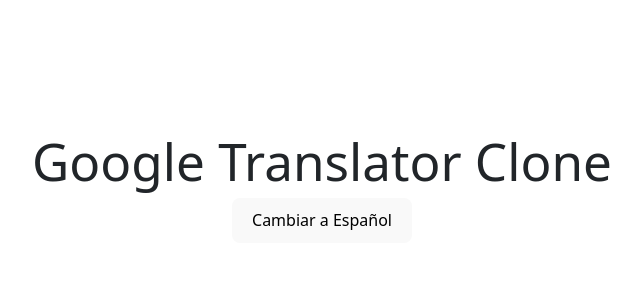
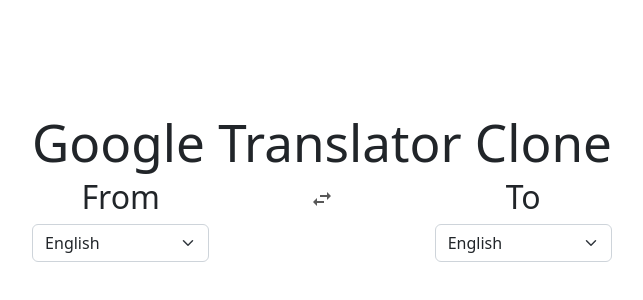
Before and after one commit to voluspak/google-translator-clone, a React (Vite) app: page / in a window 1280 px wide. Shown: the part 212-512 px from the top of the page, without its empty margins (318-961 px from the left). Built offline with nearby package versions, Linux system fonts and the light colour scheme.

Commit message:
Añadimos svg y selectores para los idiomas

```diff
--- a/src/App.tsx
+++ b/src/App.tsx
@@ -1,18 +1,39 @@
 import './App.css'
 import 'bootstrap/dist/css/bootstrap.min.css'
+import { Container, Row, Col, Button } from 'react-bootstrap'
 import useTranslateSettings from './hooks/useTranslateSettings'
+import { AUTO_LANGUAGE } from './constants'
+import ArrowIcon from './components/ArrowIcon'
+import LanguageSelector from './components/LanguageSelector'
 
 function App () {
-  const { setFromLenguage } = useTranslateSettings()
+  const { fromLanguage, interchangeLanguages, setFromLanguage, setToLanguage } = useTranslateSettings()
   return (
-    <div className="App">
+    <Container fluid>
       <h1>Google Translator Clone</h1>
-      <button
-      onClick={() => {
-        setFromLenguage('es')
-      }}
-      >Cambiar a Español</button>
-    </div>
+
+      <Row>
+        <Col>
+          <h2>From</h2>
+          <LanguageSelector onChange={setFromLanguage}/>
+        </Col>
+
+        <Col>
+          <Button
+          variant='link'
+          disabled={fromLanguage === AUTO_LANGUAGE}
+          onClick={interchangeLanguages}
+          >
+          <ArrowIcon />
+          </Button>
+        </Col>
+
+        <Col>
+          <h2>To</h2>
+          <LanguageSelector onChange={setToLanguage}/>
+        </Col>
+      </Row>
+    </Container>
   )
 }
 
--- /dev/null
+++ b/src/components/ArrowIcon.tsx
@@ -0,0 +1,10 @@
+
+const ArrowIcon = () => {
+  return (
+    <svg focusable="false" width='24' height='24' xmlns="http://www.w3.org/2000/svg" viewBox="0 0 24 24">
+        <path d="M6.99 11L3 15l3.99 4v-3H14v-2H6.99v-3zM21 9l-3.99-4v3H10v2h7.01v3L21 9z" />
+    </svg>
+  )
+}
+
+export default ArrowIcon
--- /dev/null
+++ b/src/components/LanguageSelector.tsx
@@ -0,0 +1,16 @@
+import { Form } from 'react-bootstrap'
+import { SUPPORTED_LANGUAGES } from '../constants'
+
+const LanguageSelector = ({ onChange }) => {
+  return (
+    <Form.Select aria-label='Selecciona el idioma'>
+      {Object.entries(SUPPORTED_LANGUAGES).map(([key, literal]) => (
+        <option key={key} value={key}>
+            {literal}
+        </option>
+      ))}
+    </Form.Select>
+  )
+}
+
+export default LanguageSelector
--- a/src/hooks/useTranslateSettings.ts
+++ b/src/hooks/useTranslateSettings.ts
@@ -1,5 +1,6 @@
 import { useReducer } from 'react'
-import { type State, type Action } from '../types'
+import { AUTO_LANGUAGE } from '../constants'
+import { type State, type Action, type fromLanguage, type Language } from '../types'
 
 const initialState: State = {
   fromLanguage: 'auto',
@@ -12,6 +13,8 @@
 function reducer (state: State, action: Action) {
   const { type } = action
   if (type === 'INTERCHANGE_LENGUAGES') {
+    if (state.fromLanguage === AUTO_LANGUAGE) return state
+
     return {
       ...state,
       fromLanguage: state.toLanguage,
@@ -61,23 +64,23 @@
     result
   }, dispatch] = useReducer(reducer, initialState)
 
-  const interchangeLenguages = () => {
+  const interchangeLanguages = () => {
     dispatch({ type: 'INTERCHANGE_LENGUAGES' })
   }
 
-  const setFromLenguage = (payload) => {
+  const setFromLanguage = (payload: fromLanguage) => {
     dispatch({ type: 'SET_FROM_LANGUAGE', payload })
   }
 
-  const setToLenguage = (payload) => {
+  const setToLanguage = (payload: Language) => {
     dispatch({ type: 'SET_TO_LANGUAGE', payload })
   }
 
-  const setFromText = (payload) => {
+  const setFromText = (payload: string) => {
     dispatch({ type: 'SET_FROM_TEXT', payload })
   }
 
-  const setResult = (payload) => {
+  const setResult = (payload: string) => {
     dispatch({ type: 'SET_RESULT', payload })
   }
 
@@ -87,10 +90,10 @@
     toLanguage,
     loading,
     result,
-    setFromLenguage,
+    setFromLanguage,
     setFromText,
     setResult,
-    setToLenguage,
-    interchangeLenguages
+    setToLanguage,
+    interchangeLanguages
   }
 }
--- a/src/types.d.ts
+++ b/src/types.d.ts
@@ -2,6 +2,7 @@
 
 export type Language = keyof typeof SUPPORTED_LANGUAGES
 export type AutoLanguage = typeof AUTO_LANGUAGE
+export type fromLanguage = Language | AutoLanguage
 
 export interface State {
   fromLanguage: string
```
